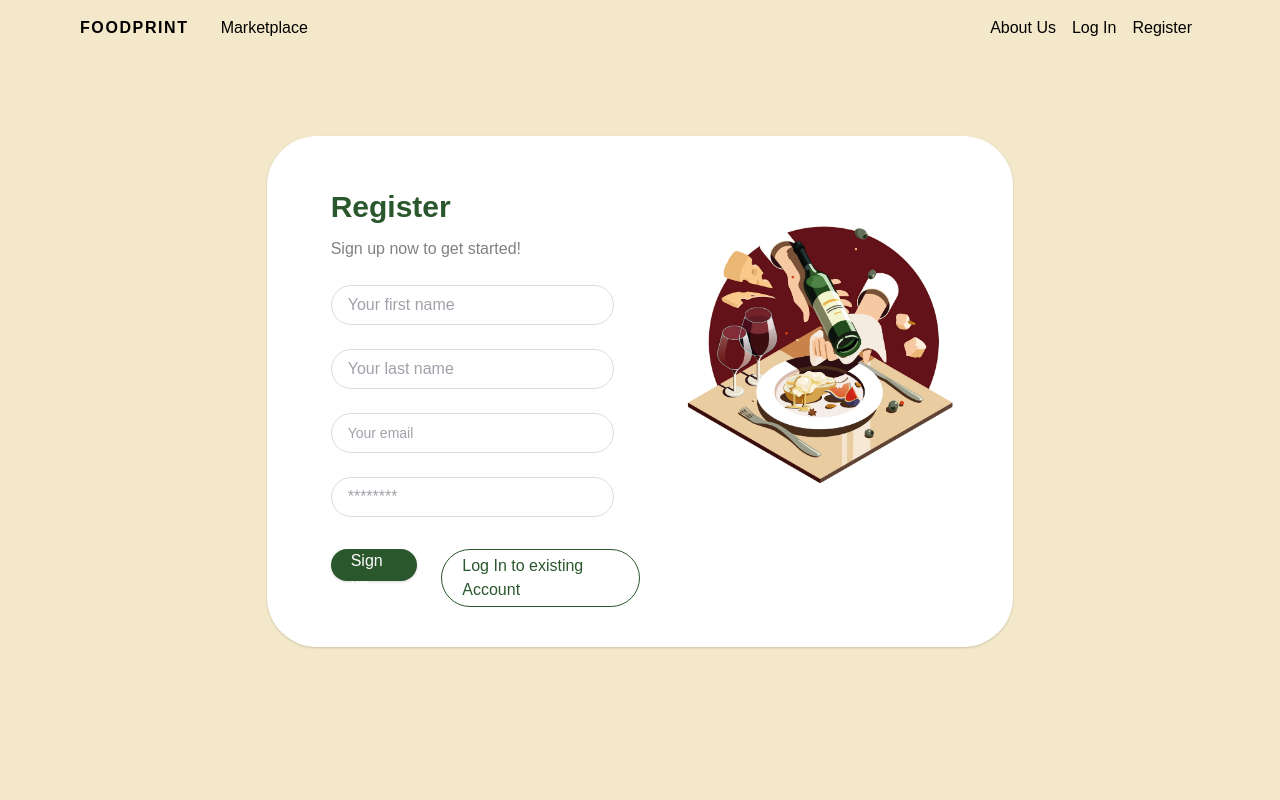
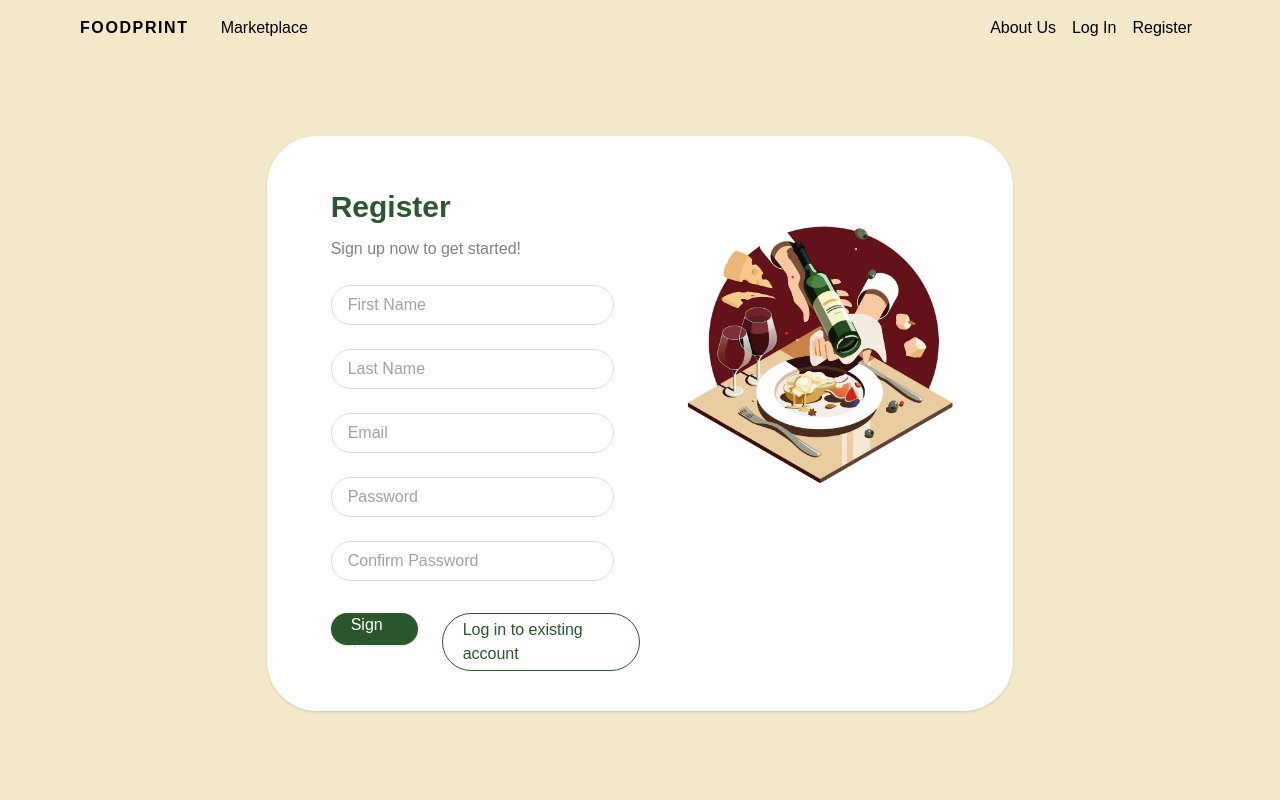
Before and after one commit to cs203g2t10/foodprint-frontend, a React (Create React App) app: page /register in a window 1280 px wide. Shown: the top 800 px of the page. Built offline with nearby package versions, Linux system fonts and the light colour scheme.

Commit message:
confirmpw, error handling

```diff
--- a/src/pages/Login.js
+++ b/src/pages/Login.js
@@ -63,7 +63,7 @@ const Login = () => {
                         <div className="flex pt-5">
                             <button className="rounded-xl px-5 mr-5 bg-green-standard shadow-sm hover:shadow-md text-white-standard text-justify h-8" disabled={!validateForm}
                                 onClick={userLogin}>Log in</button>
-                            <Link to="/forgotpassword" className="mx-2 py-1 px-4 self-end border shadow-sm hover:shadow-md rounded-full border-green-standard text-green-standard">Forgot Password?</Link>
+                            <Link to="/forgotpassword" className="mx-2 py-1 px-4 self-end border shadow-sm hover:shadow-md rounded-full border-green-standard text-green-standard">Forgot password?</Link>
                         </div>
 
                         {
--- a/src/pages/Register.js
+++ b/src/pages/Register.js
@@ -8,9 +8,10 @@ const Register = () => {
     const [lastName, setLastName] = useState("")
     const [email, setEmail] = useState("")
     const [password, setPassword] = useState("")
+    const [confirmPassword, setConfirmPassword] = useState("")
+
     const [error, setError] = useState([])
-    const [processing, setProcessing] = useState(false);
-
+    const [processing, setProcessing] = useState(false)
     const [successfulReg, setSuccessfulReg] = useState(false)
 
     const validateForm = () => {
@@ -18,18 +19,23 @@ const Register = () => {
     }
 
     const userRegister = () => {
+        if (password !== confirmPassword) {
+            setError("passwords don't match");
+            return;
+        }
+
         setProcessing(true);
         LogInService.userRegister(email, password, firstName, lastName).then((response) => {
             if (response.status === 200) {
                 console.log('Successful registration')
                 setSuccessfulReg(true)
+                setError("")
             }
             else if (response.status === 400) {
                 console.log(response.data.message)
                 response.data.message.forEach((msg) => {
                     setError(msg);
                 })
-
             } else if (response.status === 409) {
                 console.log(response.data.message)
                 setError(response.data.message)
@@ -54,31 +60,39 @@ const Register = () => {
 
                         <div className="mb-4">
                             <input className="focus:outline-none px-4 py-1 my-1 h-10 rounded-full border border-grey-lightest md:w-11/12"
-                                placeholder="Your first name"
+                                placeholder="First Name"
                                 value={firstName}
                                 onChange={e => setFirstName(e.target.value)} />
                         </div>
 
                         <div className="mb-4">
                             <input className="focus:outline-none px-4 py-1 my-1 h-10 rounded-full border border-grey-lightest md:w-11/12"
-                                placeholder="Your last name"
+                                placeholder="Last Name"
                                 value={lastName}
                                 onChange={e => setLastName(e.target.value)} />
                         </div>
 
                         <div className="mb-4">
-                            <input className="text-sm focus:outline-none px-4 py-1 my-1 h-10 rounded-full border border-grey-lightest md:w-11/12"
-                                placeholder="Your email"
+                            <input className="focus:outline-none px-4 py-1 my-1 h-10 rounded-full border border-grey-lightest md:w-11/12"
+                                placeholder="Email"
                                 type="email"
                                 onChange={e => setEmail(e.target.value)} />
                         </div>
 
-                        <div className="">
+                        <div className="mb-4">
                             <input className="focus:outline-none px-4 py-1 my-1 h-10 rounded-full border border-grey-lightest md:w-11/12"
-                                placeholder="********"
+                                placeholder="Password"
                                 type="password"
                                 onChange={e => setPassword(e.target.value)} />
                         </div>
+
+                        <div className="">
+                            <input className="focus:outline-none px-4 py-1 my-1 h-10 rounded-full border border-grey-lightest md:w-11/12"
+                                placeholder="Confirm Password"
+                                type="password"
+                                onChange={e => setConfirmPassword(e.target.value)} />
+                        </div>
+
 
                         {
                             (error ? <>
@@ -102,7 +116,7 @@ const Register = () => {
                                 </span>
                             </button>
 
-                            <Link to="/login" className="ml-6 py-1 px-5 self-end rounded-full text-green-standard border">Log In to existing Account</Link>
+                            <Link to="/login" className="ml-6 py-1 px-5 self-end rounded-full text-green-standard border">Log in to existing account</Link>
                         </div>
                     </div>
                     <div>
--- a/src/pages/RequestResetPwd.js
+++ b/src/pages/RequestResetPwd.js
@@ -38,9 +38,8 @@ const ResetPwd = () => {
 
                         <div className="pt-5 flex">
                             <button className="rounded-xl px-5 bg-green-standard text-white-standard shadow-sm hover:shadow-md text-justify h-8" disabled={!validateForm}
-                                onClick={requestResetPwd}>Reset Password</button>
+                                onClick={requestResetPwd}>Reset password</button>
                         </div>
-
                         {
                             (successfulReq ? <div className="text-green-standard pb-4 mt-4">We have sent you an email!</div> : <div className=""></div>)
                         }
--- a/src/pages/ResetPwd.tsx
+++ b/src/pages/ResetPwd.tsx
@@ -6,7 +6,6 @@ import queryString from 'query-string'
 const ResetPwd = (props: any) => {
     const value=queryString.parse(window.location.search);
     const emailToken=value.token;
-    console.log("token", emailToken)
 
     const [newPassword, setNewPassword] = useState("");
     const [confirmNewPassword, setConfirmNewPassword] = useState("");
@@ -15,12 +14,16 @@ const ResetPwd = (props: any) => {
     const [regexp] = useState("^(?=.*[A-Za-z])(?=.*\\d)[A-Za-z\\d]{8,}$");
 
     const validateForm = (newPassword: string, confirmNewPassword: string) => {
+        if (newPassword.length < 8 || newPassword.length > 60 || confirmNewPassword.length < 8 || confirmNewPassword.length > 60) {
+            setError("password size must be between 8 and 60");
+            return false;
+        }
         if (newPassword.length === 0 || !newPassword.match(regexp) || !confirmNewPassword.match(regexp)) {
-            setError("Password must have 1 letter, 1 number and at least 8 characters");
+            setError("password must have 1 letter, 1 number and at least 8 characters");
             return false;
         }
         if (newPassword !== confirmNewPassword) {
-            setError("Passwords don't match");
+            setError("passwords don't match");
             return false;
         }
         return true;
@@ -40,7 +43,7 @@ const ResetPwd = (props: any) => {
                 setError("");
             }
         }).catch(error => {
-            setError("Invalid token");
+            setError("invalid token");
         })
     }
 
@@ -71,7 +74,7 @@ const ResetPwd = (props: any) => {
                                 </>
                                 : <div className="flex">
                                     <button className="rounded-xl px-5 border hover:shadow text-justify mt-2 h-8"
-                                        onClick={()=>{resetPwd()}}>Reset Password</button>
+                                        onClick={()=>{resetPwd()}}>Reset password</button>
                                 </div>)
                         }
                     </div>
--- a/src/pages/VerifyAccount.tsx
+++ b/src/pages/VerifyAccount.tsx
@@ -48,7 +48,7 @@ const VerifyAccount = (props: any) => {
                                 </>
                                 : <div className="">
                                     <button className="rounded-xl mt-4 px-5 border hover:shadow text-justify h-8"
-                                        onClick={()=>{confirmToken()}}>Verify Account</button>
+                                        onClick={()=>{confirmToken()}}>Verify account</button>
                                 </div>)
                         }
                     </div>
```
